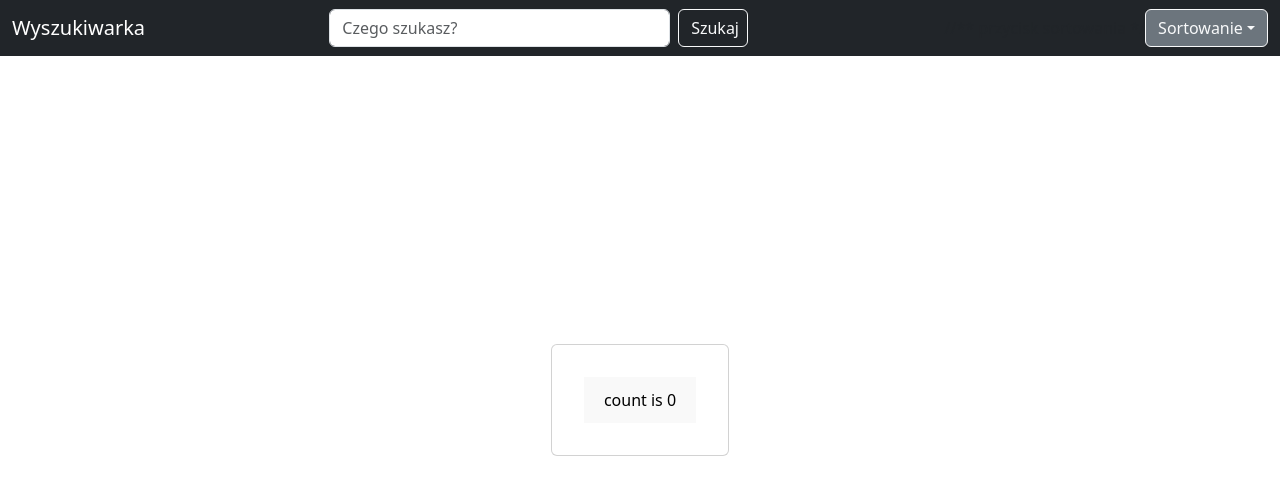
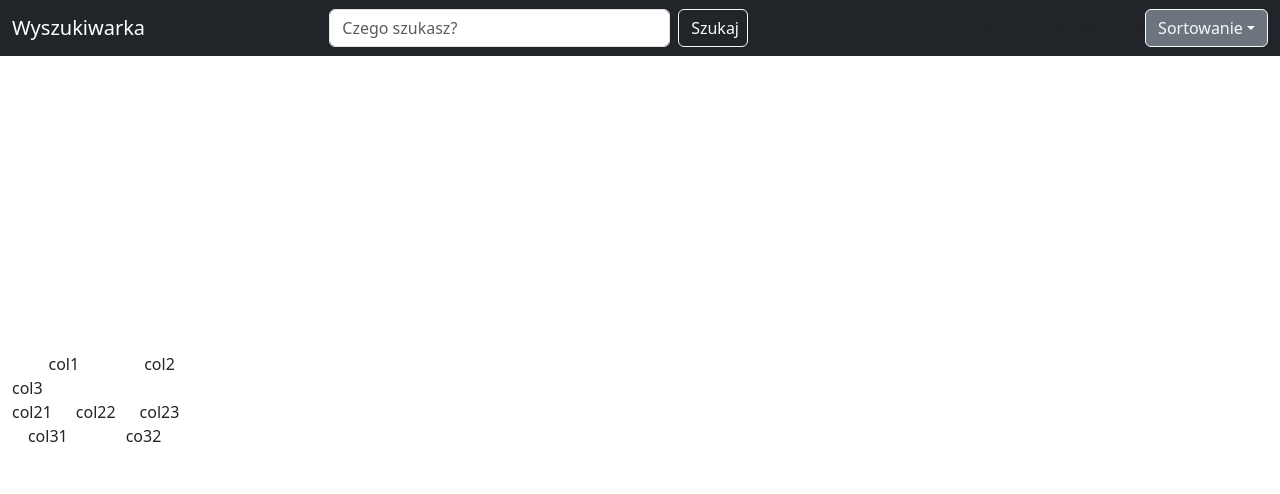
Before and after one commit to KrzysztofW02/ProjektNokaut, a React (Vite) app in the folder NokautScrapper/: page / in a window 1280 px wide. Shown: the top 494 px of the page. Built offline with nearby package versions, Linux system fonts and the light colour scheme; no server answers.

Commit message:
First grid ver

```diff
--- a/NokautScrapper/src/App.css
+++ b/NokautScrapper/src/App.css
@@ -1,4 +1,4 @@
-#root {
+/*#root {
   max-width: 1280px;
   margin: 0 auto;
   padding: 2rem;
@@ -40,3 +40,10 @@
 .read-the-docs {
   color: #888;
 }
+*/
+
+#root {
+  max-width: auto;
+  margin: 0;
+  text-align: center;
+}
--- a/NokautScrapper/src/App.tsx
+++ b/NokautScrapper/src/App.tsx
@@ -2,6 +2,7 @@ import { useState } from "react";
 import "./App.css";
 import { GetProductsList } from "./WebScrapper/WebScrapper";
 import Navbar from "./components/Navbar";
+import Grid from "./components/Grid";
 
 function App() {
   const [count, setCount] = useState(0);
@@ -16,16 +17,11 @@ function App() {
   return (
     <>
       <div>
-        <Navbar/>
+        <Navbar />
       </div>
-
-      <div className="card">
-        <button onClick={() => setCount((count) => count + 1)}>
-          count is {count}
-        </button>
+      <div >
+        <Grid />
       </div>
-
-
     </>
   );
 }
--- /dev/null
+++ b/NokautScrapper/src/components/Grid.tsx
@@ -0,0 +1,46 @@
+import Container from "react-bootstrap/Container";
+import Row from "react-bootstrap/Row";
+import Col from "react-bootstrap/Col";
+
+function Grid(){
+    return (
+    <Container>
+      {/* Stack the columns on mobile by making one full-width and the other half-width */}
+      <Row>
+        <Col xs={12} md={8}>
+          col1
+        </Col>
+        <Col xs={6} md={4}>
+           col2
+        </Col>
+        <Col xs={6} md={3}>
+          col3
+        </Col>
+      </Row>
+
+      {/* Columns start at 50% wide on mobile and bump up to 33.3% wide on desktop */}
+      <Row>
+        <Col xs={6} md={4}>
+          col21
+        </Col>
+        <Col xs={6} md={4}>
+          col22
+        </Col>
+        <Col xs={6} md={4}>
+          col23
+        </Col>
+      </Row>
+
+      {/* Columns are always 50% wide, on mobile and desktop */}
+      <Row>
+        <Col xs={6}>col31</Col>
+        <Col xs={6}>co32</Col>
+      </Row>
+    </Container>
+  );
+}
+
+
+
+
+export default Grid;
--- a/NokautScrapper/src/components/Navbar.tsx
+++ b/NokautScrapper/src/components/Navbar.tsx
@@ -1,6 +1,6 @@
 import Dropdown from "react-bootstrap/Dropdown";
 
-export default function Navbar() {
+function Navbar() {
   return (
     <nav className="navbar navbar-dark bg-dark fixed-top">
       <div className="container-fluid">
@@ -36,3 +36,5 @@ export default function Navbar() {
     </nav>
   );
 }
+
+export default Navbar;
```
